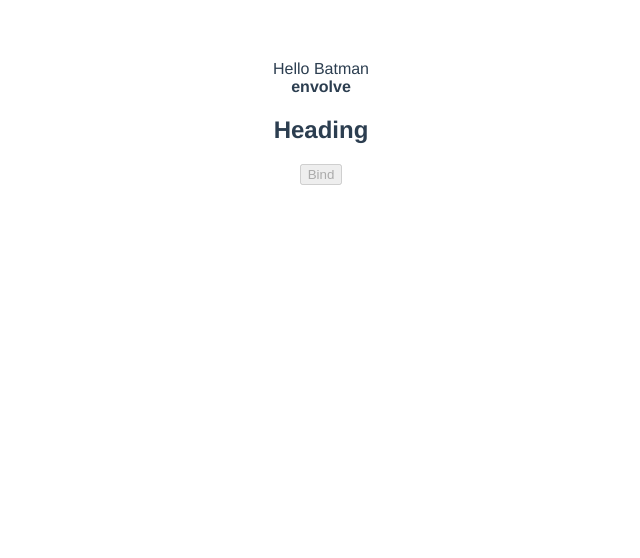
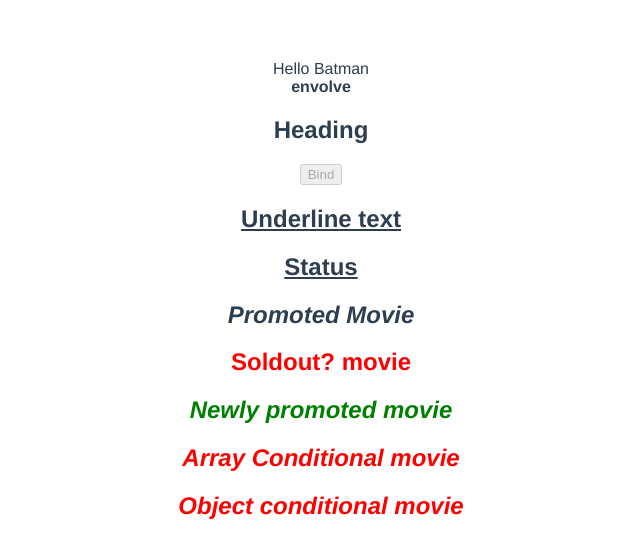
Before and after one commit to Omaralabdullah051/core-fundamentals-in-vue, a Vue app: page / in a window 1280 px wide. Shown: the top 558 px of the page, without its empty margins (319-959 px from the left). Built offline with nearby package versions, Linux system fonts and the light colour scheme.

Commit message:
Binding Classes

```diff
--- a/src/App.vue
+++ b/src/App.vue
@@ -3,6 +3,17 @@
   <div v-html="channel"></div>
   <h2 v-bind:id="headingId">Heading</h2>
   <button v-bind:disabled="isDisabled">Bind</button>
+  <h2 class="underline">Underline text</h2>
+  <h2 class="underline" v-bind:class="status">Status</h2>
+  <h2 v-bind:class="isPromoted && 'promoted'">Promoted Movie</h2>
+  <h2 v-bind:class="isSoldout ? 'sold-out' : 'new'">Soldout? movie</h2>
+  <h2 v-bind:class="['new', 'promoted']">Newly promoted movie</h2>
+  <h2 v-bind:class="[isPromoted && 'promoted', isSoldout ? 'sold-out' : 'new']">Array Conditional movie</h2>
+  <h2 v-bind:class="{
+    promoted: isPromoted,
+    new: !isSoldout,
+    'sold-out': isSoldout
+  }">Object conditional movie</h2>
 </template>
 
 <script>
@@ -14,7 +25,10 @@
       name:"Batman",
       channel: "<b>envolve</b>",
       headingId: 'heading',
-      isDisabled: true
+      isDisabled: true,
+      status: "success",
+      isPromoted: true,
+      isSoldout: true
       }
   }
 }
@@ -29,4 +43,20 @@
   color: #2c3e50;
   margin-top: 60px;
 }
+
+.underline{
+  text-decoration: underline;
+}
+
+.promoted{
+  font-style: italic;
+}
+
+.new{
+  color: green;
+}
+
+.sold-out{
+  color: red;
+}
 </style>
```
